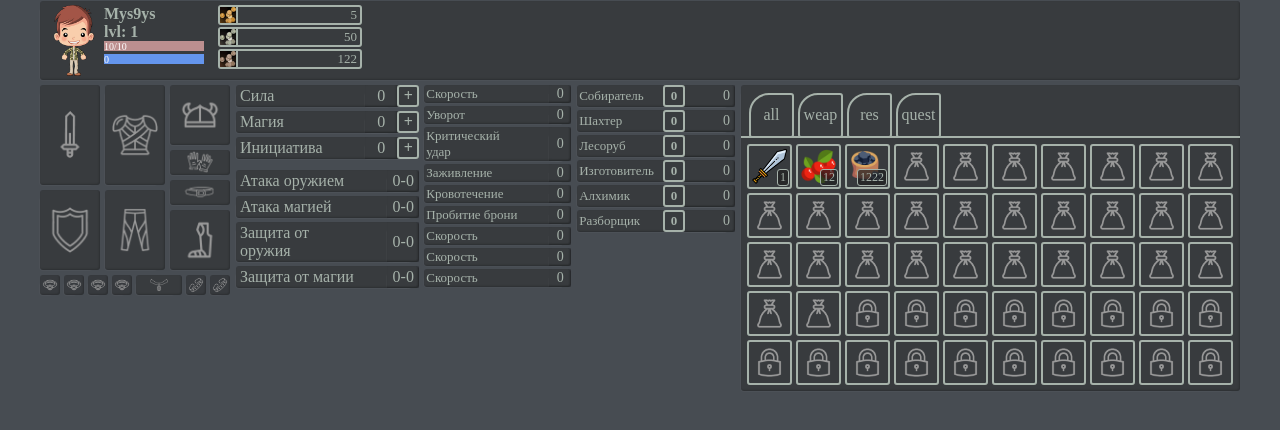
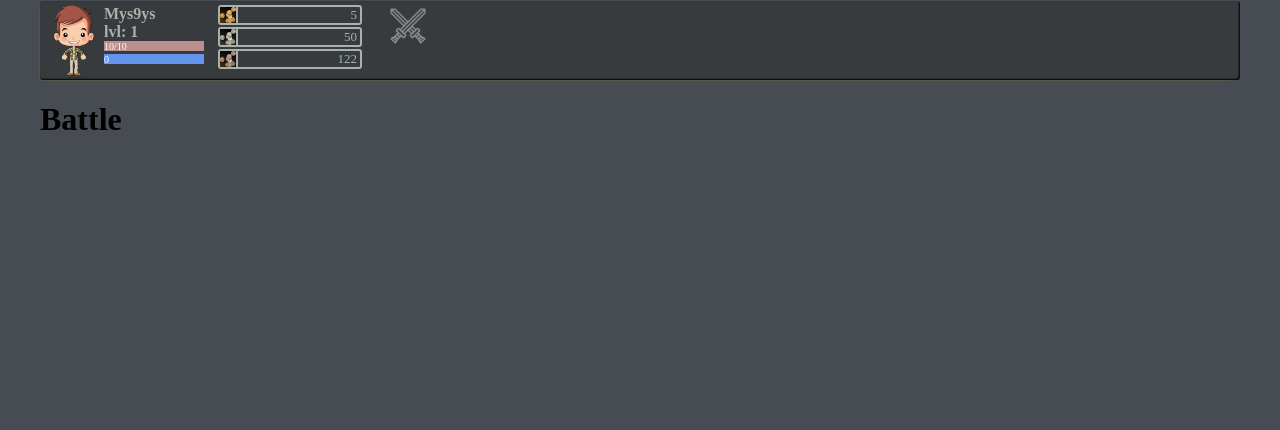
Before and after one commit to Mys9ys/facets-of-fortune, a PHP site: page /battle/index.php in a window 1280 px wide. Shown: the top 430 px of the page. Run offline with PHP 8.4, Linux system fonts and the light colour scheme; style sheets or scripts are compiled from the project's sources.

Commit message:
вынесение хедера + страница битв

```diff
--- /dev/null
+++ b/battle/index.php
@@ -0,0 +1,5 @@
+<link rel="stylesheet" href="/battle/style.min.css">
+<?require_once$_SERVER['DOCUMENT_ROOT'] . '/template/header.php'?>
+<div class="battle_container">
+    <h1>Battle</h1>
+</div>
--- /dev/null
+++ b/battle/style.less
@@ -0,0 +1,9 @@
+body {
+  background: #474C52;
+  margin: 0;
+}
+
+.battle_container{
+  width: 1200px;
+  margin: auto;
+}
--- /dev/null
+++ b/battle/style.min.css
@@ -0,0 +1 @@
+body{background:#474c52;margin:0}.battle_container{width:1200px;margin:auto}
--- a/config_hero.php
+++ b/config_hero.php
@@ -1,17 +1,6 @@
 <?php
 $arHero = [
-    'heroInfo' => [
-        'nickname' => 'Mys9ys',
-        'lvl' => 1,
-        'hp'=> 10,
-        'hp_now' => 10,
-        'xp'=> 0
-    ],
-    'money' => [
-        ['name'=> 'Золото', 'index'=>'gold', 'count'=> 5],
-        ['name'=> 'Серебро', 'index'=>'silver', 'count'=> 50],
-        ['name'=> 'Медь', 'index'=>'cuprum', 'count'=> 122],
-    ],
+
     'heroSkills' => [
         ['name'=>'Сила', 'index' => 'power', 'count' => 0],
         ['name'=>'Магия', 'index' => 'magic', 'count' => 0],
--- a/index.php
+++ b/index.php
@@ -4,29 +4,13 @@
     <meta charset="UTF-8">
     <title>Facets of Fortune</title>
     <link rel="stylesheet" href="/style.min.css">
+
 </head>
 <body>
 <?require_once 'config_hero.php'?>
+<?require_once 'template/header.php'?>
 <div class="game_container">
-    <div class="header">
-        <?php $Hero = $arHero['heroInfo']?>
-        <img class="hero_img" src="/img/hero.png" alt="">
-        <div class="hero_info_block">
-            <div class="hero_nickname"><?=$Hero['nickname']?></div>
-            <div class="hero_lvl">lvl: <?=$Hero['lvl']?></div>
-            <div class="hero_hp"><?=$Hero['hp']?>/<?=$Hero['hp_now']?></div>
-            <div class="hero_xp"><?=$Hero['xp']?></div>
-        </div>
-        <div class="money_block">
 
-            <?php foreach ($arHero['money'] as $money):?>
-                <div class="money_box">
-                    <img class="money_img" src="/img/money/<?=$money['index']?>.png" alt="" title="<?=$money['name']?>"><div class="money_count"><?=$money['count']?></div>
-                </div>
-            <?php endforeach;?>
-
-        </div>
-    </div>
     <div class="all_information_block">
         <div class="equipment_block">
             <div class="equipment_main">
@@ -167,5 +151,6 @@
 
     </div>
 </div>
+
 </body>
 </html>
--- a/style.less
+++ b/style.less
@@ -1,7 +1,3 @@
-body {
-  background: #474C52;
-  margin: 0;
-}
 
 .game_container {
   border-top: 1px solid transparent;
@@ -48,78 +44,6 @@ body {
     width: 80%;
   }
 }
-
-.header {
-  width: 100%;
-  background: rgba(33, 33, 33, 0.4);
-  box-shadow: -4px 4px 2px -5px rgb(255 255 255 / 40%), inset -1px -1px 2px rgb(0 0 0 / 20%);
-  padding: 4px;
-  border-radius: 3px;
-  display: flex;
-  flex-direction: row;
-  color: @colorstyle;
-  box-sizing: border-box;
-
-  .hero_img {
-    width: 60px;
-  }
-
-  .hero_info_block {
-
-  }
-
-  .hero_nickname, .hero_lvl {
-    font-weight: 600;
-  }
-
-  .hero_hp {
-    width: 100px;
-    height: 10px;
-    font-size: 10px;
-    background: rosybrown;
-    color: rgb(255, 255, 255);
-    margin-bottom: 3px;
-  }
-
-  .hero_xp {
-    width: 100px;
-    height: 10px;
-    font-size: 10px;
-    background: cornflowerblue;
-    color: rgb(255, 255, 255);
-  }
-}
-
-.money_block {
-  display: flex;
-  flex-direction: column;
-  margin-left: 14px;
-
-  .money_box {
-    display: flex;
-    flex-direction: row;
-    justify-content: space-between;
-    border: 2px solid @colorstyle;
-    border-radius: 3px;
-    width: 140px;
-    margin-bottom: 2px;
-
-    .money_img {
-      width: 16px;
-      height: 16px;
-      border-right: 2px solid @colorstyle;
-    }
-
-    .money_count {
-      display: flex;
-      justify-content: flex-end;
-      align-items: center;
-      padding-right: 3px;
-      font-size: 13px;
-    }
-  }
-}
-
 
 .all_information_block {
   display: flex;
--- /dev/null
+++ b/template/config_header.php
@@ -0,0 +1,15 @@
+<?php
+$arHeader = [
+    'heroInfo' => [
+        'nickname' => 'Mys9ys',
+        'lvl' => 1,
+        'hp'=> 10,
+        'hp_now' => 10,
+        'xp'=> 0
+    ],
+    'money' => [
+        ['name'=> 'Золото', 'index'=>'gold', 'count'=> 5],
+        ['name'=> 'Серебро', 'index'=>'silver', 'count'=> 50],
+        ['name'=> 'Медь', 'index'=>'cuprum', 'count'=> 122],
+    ],
+];
--- /dev/null
+++ b/template/header.php
@@ -0,0 +1,28 @@
+<link rel="stylesheet" href="<?$_SERVER['DOCUMENT_ROOT']?>/template/style.min.css">
+<?require_once 'config_header.php'?>
+
+<div class="header_container">
+    <div class="header">
+        <?php $Hero = $arHeader['heroInfo']?>
+        <img class="hero_img" src="/img/hero.png" alt="">
+        <div class="hero_info_block">
+            <div class="hero_nickname"><?=$Hero['nickname']?></div>
+            <div class="hero_lvl">lvl: <?=$Hero['lvl']?></div>
+            <div class="hero_hp"><?=$Hero['hp']?>/<?=$Hero['hp_now']?></div>
+            <div class="hero_xp"><?=$Hero['xp']?></div>
+        </div>
+        <div class="money_block">
+            <?php foreach ($arHeader['money'] as $money):?>
+                <div class="money_box">
+                    <img class="money_img" src="/img/money/<?=$money['index']?>.png" alt="" title="<?=$money['name']?>"><div class="money_count"><?=$money['count']?></div>
+                </div>
+            <?php endforeach;?>
+        </div>
+
+        <div class="btn_block">
+            <a class="header_btn" href="/battle">
+                <img class="header_btn_img" src="/img/header/btn_battle.png" alt="" title="Битва">
+            </a>
+        </div>
+    </div>
+</div>
--- /dev/null
+++ b/template/style.less
@@ -0,0 +1,105 @@
+body {
+  background: #474C52;
+  margin: 0;
+}
+
+.header_container {
+  border-top: 1px solid transparent;
+  width: 1200px;
+  margin: auto;
+}
+
+@colorstyle: #A6B2AA;
+
+.header {
+  width: 100%;
+  background: rgba(33, 33, 33, 0.4);
+  box-shadow: -4px 4px 2px -5px rgb(255 255 255 / 40%), inset -1px -1px 2px rgb(0 0 0 / 20%);
+  padding: 4px;
+  border-radius: 3px;
+  display: flex;
+  flex-direction: row;
+  color: @colorstyle;
+  box-sizing: border-box;
+
+  .hero_img {
+    width: 60px;
+  }
+
+  .hero_info_block {
+
+  }
+
+  .hero_nickname, .hero_lvl {
+    font-weight: 600;
+  }
+
+  .hero_hp {
+    width: 100px;
+    height: 10px;
+    font-size: 10px;
+    background: rosybrown;
+    color: rgb(255, 255, 255);
+    margin-bottom: 3px;
+  }
+
+  .hero_xp {
+    width: 100px;
+    height: 10px;
+    font-size: 10px;
+    background: cornflowerblue;
+    color: rgb(255, 255, 255);
+  }
+}
+
+.money_block {
+  display: flex;
+  flex-direction: column;
+  margin-left: 14px;
+
+  .money_box {
+    display: flex;
+    flex-direction: row;
+    justify-content: space-between;
+    border: 2px solid @colorstyle;
+    border-radius: 3px;
+    width: 140px;
+    margin-bottom: 2px;
+
+    .money_img {
+      width: 16px;
+      height: 16px;
+      border-right: 2px solid @colorstyle;
+    }
+
+    .money_count {
+      display: flex;
+      justify-content: flex-end;
+      align-items: center;
+      padding-right: 3px;
+      font-size: 13px;
+    }
+  }
+}
+
+.btn_block{
+  display: flex;
+  flex-direction: row;
+  margin-left: 25px;
+
+  .header_btn{
+    width: 42px;
+    height: 42px;
+
+    display: flex;
+    flex-direction: row;
+
+    justify-content: center;
+
+    cursor: pointer;
+
+    .header_btn_img{
+      width: 100%;
+    }
+  }
+}
```
Also changed, not shown: battle/style.css (added, +9 -0 lines), style.css (+0 -63 lines), img/header/btn_battle.png (added), style.min.css, 2 other files.
